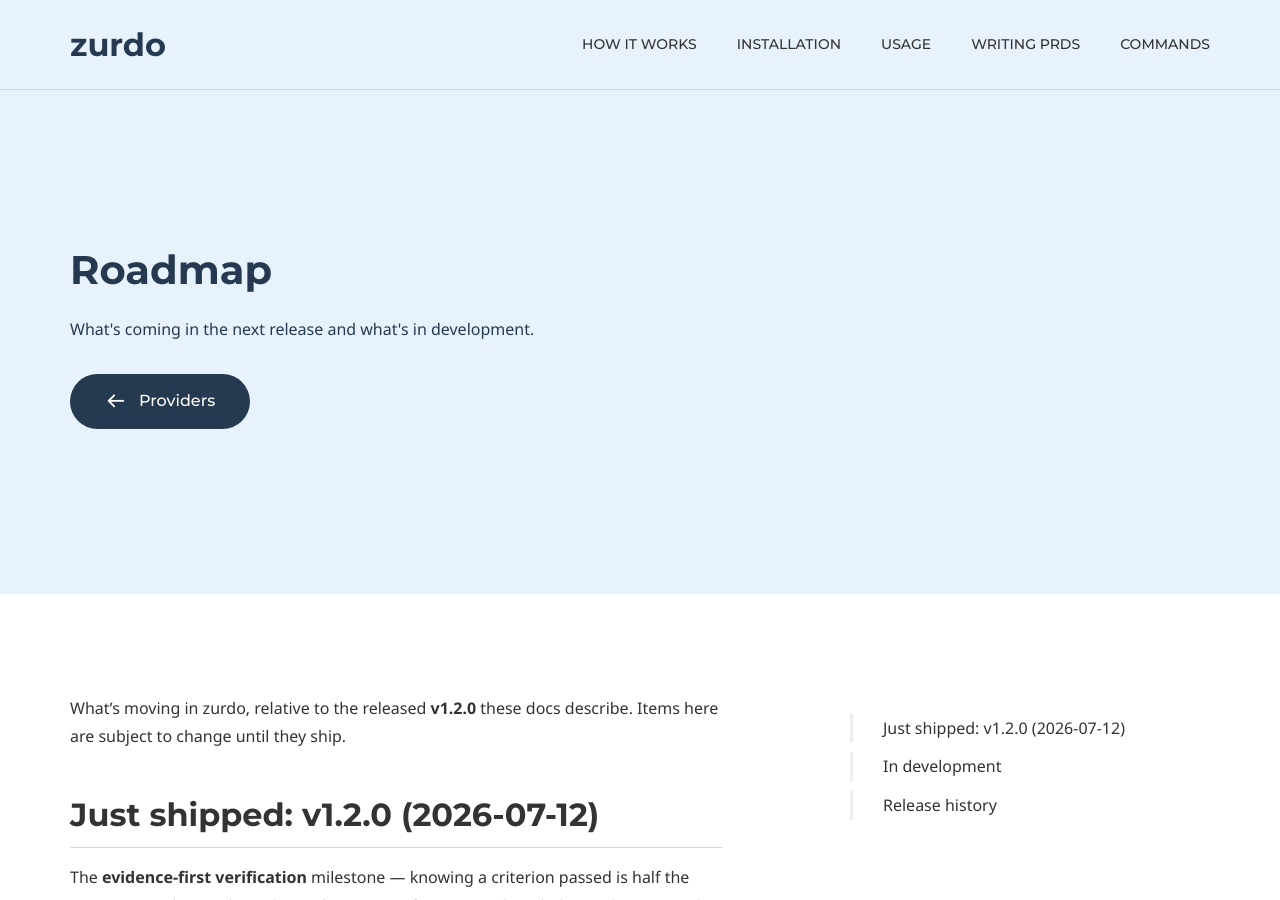
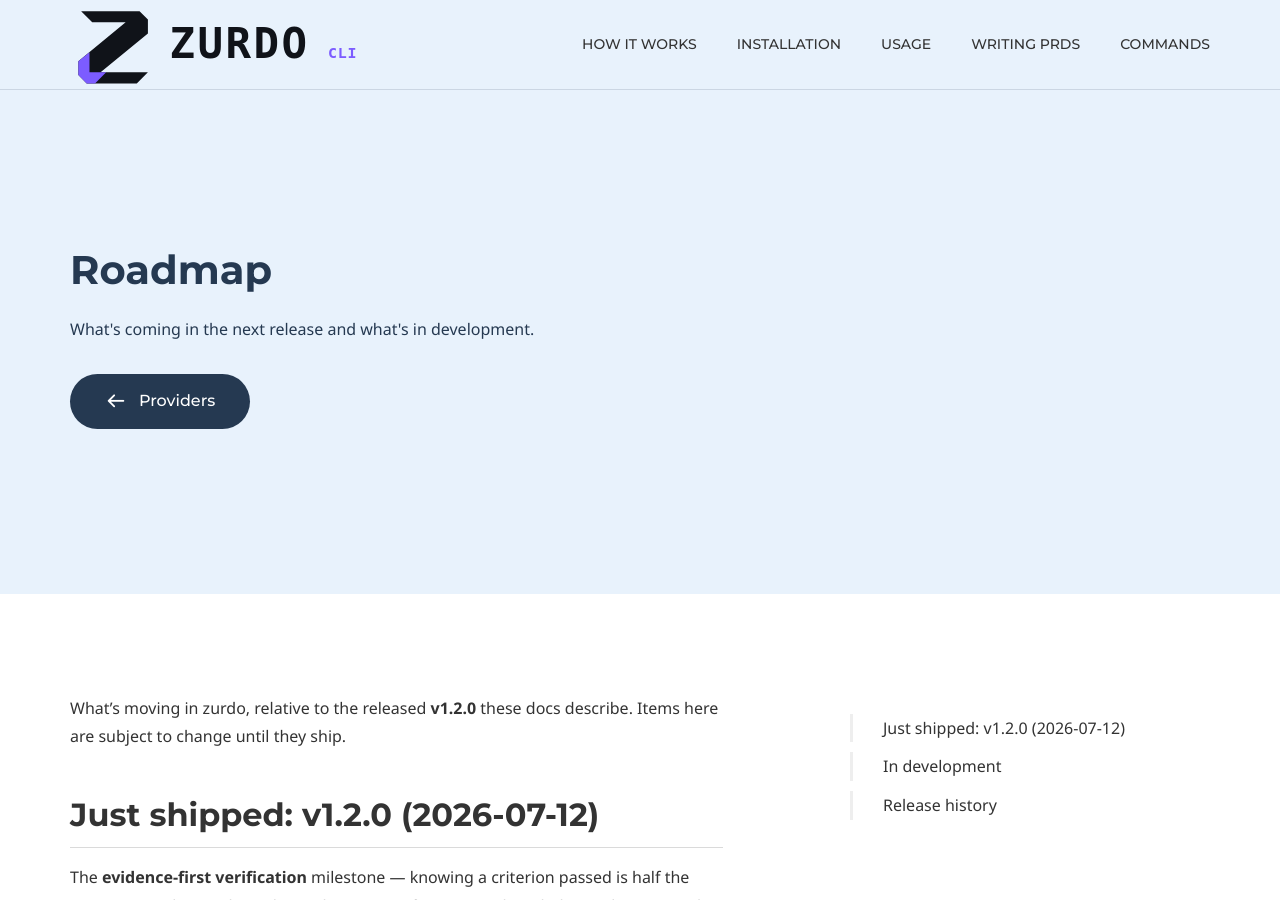
Before and after one commit to NumeronAI/zurdo.github.io, a Jekyll site: the page built from docs/roadmap.md, in a window 1280 px wide and 900 px high. Built offline with Jekyll 4.4.1, drawn with Linux system fonts in a browser that asks for light colours; some web fonts are replaced.

Commit message:
Add SVG favicon and horizontal logo to header/footer
Co-Authored-By: Claude Fable 5 <noreply@anthropic.com>

```diff
--- a/_config.yml
+++ b/_config.yml
@@ -9,8 +9,8 @@ doks:
     color_theme: blue # Available themes: blue (default), green, purple, red and yellow
     header:
         logo:
-            text: zurdo
-            image:
+            text: # empty — use the image logo instead
+            image: true
         nav:
             - item_name: How it works
               item_url: '/docs/how-it-works.html'
@@ -25,8 +25,8 @@ doks:
     footer:
         content:
             logo:
-                text: zurdo
-                image:
+                text: # empty — use the image logo instead
+                image: true
             copyright: Copyright &copy; 2026 Numeron Technologies Inc. <br>Documentation for the <strong>zurdo</strong> CLI.
         social_list:
             - network_name: github
--- a/doks-theme/_includes/site-footer.html
+++ b/doks-theme/_includes/site-footer.html
@@ -7,7 +7,7 @@
 						<a href="{% if jekyll.environment == 'production' %}{{ site.doks.baseurl }}{% endif %}/" class="site-footer__logo">{{ site.doks.footer.content.logo.text }}</a>
 					{% elsif site.doks.footer.content.logo.image %}
 						<a href="{% if jekyll.environment == 'production' %}{{ site.doks.baseurl }}{% endif %}/" class="site-footer__logo">
-							<img src="{% if jekyll.environment == 'production' %}{{ site.doks.baseurl }}{% endif %}/doks-theme/assets/images/layout/logo-footer.png">
+							<img src="{% if jekyll.environment == 'production' %}{{ site.doks.baseurl }}{% endif %}/doks-theme/assets/images/layout/logo.svg" alt="{{ site.title }}">
 						</a><!-- /.site-footer__logo -->
 					{% endif %}
 					{% if site.doks.footer.content.copyright %}
--- a/doks-theme/_includes/site-head.html
+++ b/doks-theme/_includes/site-head.html
@@ -5,6 +5,6 @@
 {% if page.keywords %}
 	<meta name="keywords" content="{{ page.keywords }}">
 {% endif %}
-<link rel="icon" href="{% if jekyll.environment == 'production' %}{{ site.doks.baseurl }}{% endif %}/favicon.ico" type="image/x-icon">
+<link rel="icon" href="{% if jekyll.environment == 'production' %}{{ site.doks.baseurl }}{% endif %}/favicon.svg" type="image/svg+xml">
 <link rel="stylesheet" href="https://fonts.googleapis.com/css?family=Montserrat:400,400i,500,500i,700,700i|Noto+Sans:400,400i,700,700i|Source+Code+Pro&amp;subset=latin-ext">
 <link rel="stylesheet" href="{% if jekyll.environment == 'production' %}{{ site.doks.baseurl }}{% endif %}/doks-theme/assets/css/style.css">
--- a/doks-theme/_includes/site-header.html
+++ b/doks-theme/_includes/site-header.html
@@ -17,7 +17,7 @@
 						<a href="{% if jekyll.environment == 'production' %}{{ site.doks.baseurl }}{% endif %}/" class="site-header__logo">{{ site.doks.header.logo.text }}</a>
 					{% elsif site.doks.header.logo.image %}
 						<a href="{% if jekyll.environment == 'production' %}{{ site.doks.baseurl }}{% endif %}/" class="site-header__logo">
-							<img src="{% if jekyll.environment == 'production' %}{{ site.doks.baseurl }}{% endif %}/doks-theme/assets/images/layout/logo.png">
+							<img src="{% if jekyll.environment == 'production' %}{{ site.doks.baseurl }}{% endif %}/doks-theme/assets/images/layout/logo.svg" alt="{{ site.title }}">
 						</a><!-- /.site-header__logo -->
 					{% endif %}
 					{% if site.doks.header.nav %}
```
Also changed, not shown: doks-theme/assets/images/layout/logo.svg (added), favicon.svg (added).
